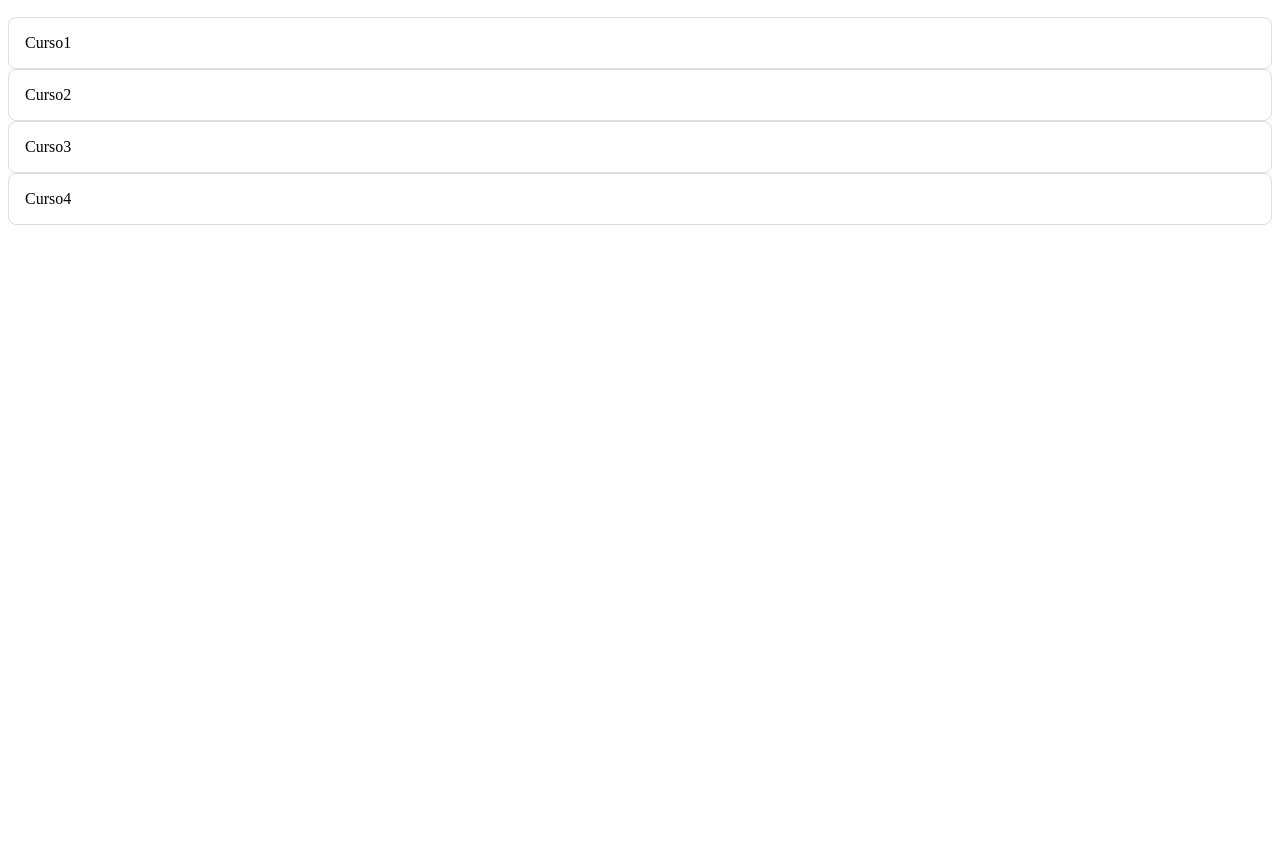
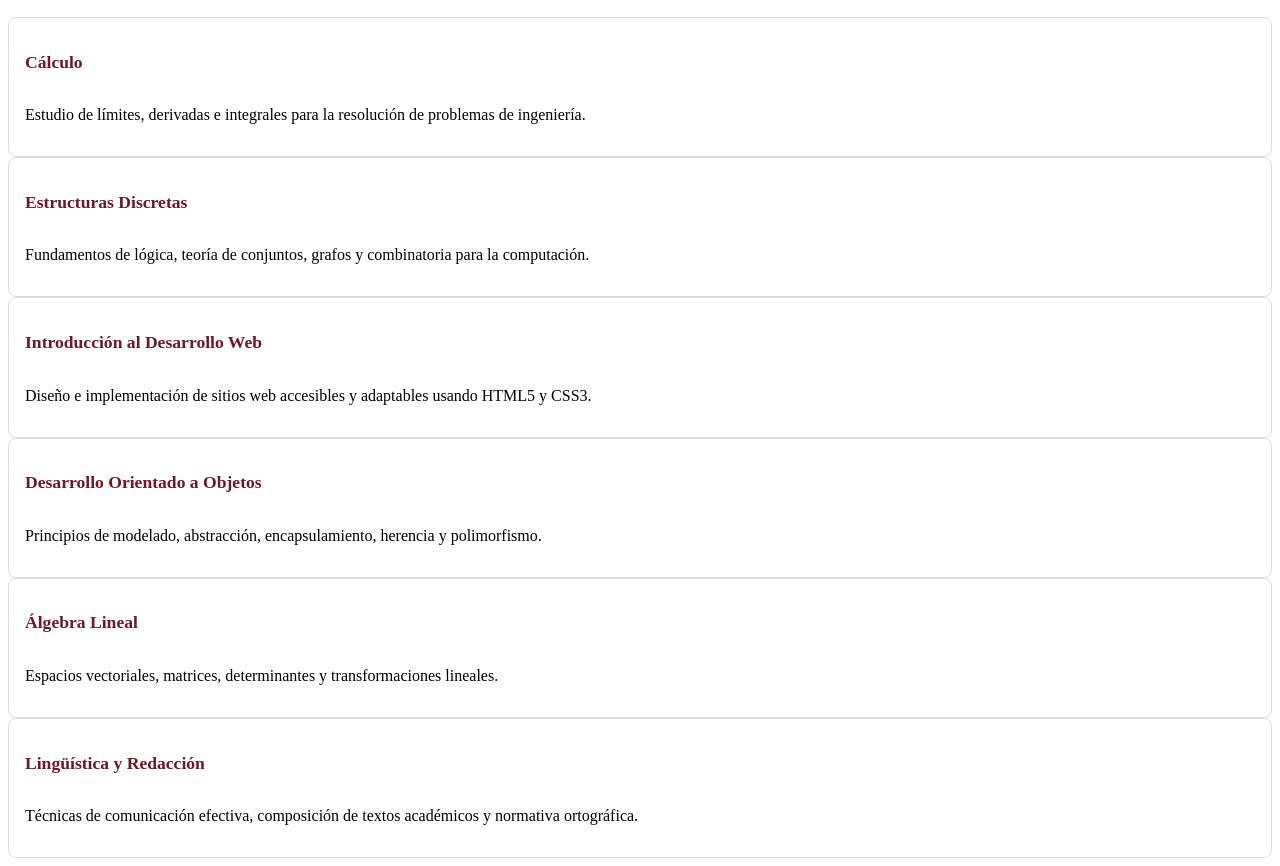
Before and after one commit to Carlos-Huarsaya/IDWeb, a plain HTML site: page Lab03/index.html in a window 1280 px wide. Shown: the part 328-1194 px from the top of the page. Before the commit the page ends 800 px from the top, so only its background shows below. Drawn offline with Linux system fonts and the light colour scheme.

Commit message:
Lab03:Agregamos tarjeta h3 y contenido textual a los cursos

```diff
--- a/Lab03/css/style.css
+++ b/Lab03/css/style.css
@@ -11,6 +11,10 @@
   padding: 1rem;
   display: flex;
   flex-direction: column;
+}
+.tarjeta h3 {
+  font-size: 1.1rem;
+  color: #701728; /* Guinda UNSA */
 }
 .header {
     position: sticky;
--- a/Lab03/index.html
+++ b/Lab03/index.html
@@ -33,8 +33,28 @@
         <img src="https://s1.abcstatics.com/media/bienestar/2020/05/27/motivacion-ficha-kbOG--1248x698@abc.jpg" alt="Motivacion" width="300px" >
     </section>
     <div class="contendor">
-        <div class="tarjeta">Curso1</div>
-        <div class="tarjeta">Curso2</div>
-        <div class="tarjeta">Curso3</div>
-        <div class="tarjeta">Curso4</div>
+        <div class="tarjeta">
+            <h3>Cálculo</h3>
+            <p>Estudio de límites, derivadas e integrales para la resolución de problemas de ingeniería.</p>
+        </div>
+        <div class="tarjeta">
+            <h3>Estructuras Discretas</h3>
+            <p>Fundamentos de lógica, teoría de conjuntos, grafos y combinatoria para la computación.</p>
+        </div>
+        <div class="tarjeta">
+            <h3>Introducción al Desarrollo Web</h3>
+            <p>Diseño e implementación de sitios web accesibles y adaptables usando HTML5 y CSS3.</p>
+        </div>
+        <div class="tarjeta">
+           <h3>Desarrollo Orientado a Objetos</h3>
+           <p>Principios de modelado, abstracción, encapsulamiento, herencia y polimorfismo.</p>
+        </div>
+        <div class="tarjeta">
+            <h3>Álgebra Lineal</h3>
+            <p>Espacios vectoriales, matrices, determinantes y transformaciones lineales.</p>
+        </div>
+        <div class="tarjeta">
+            <h3>Lingüística y Redacción</h3>
+            <p>Técnicas de comunicación efectiva, composición de textos académicos y normativa ortográfica.</p>
+        </div>
     </div>
```
